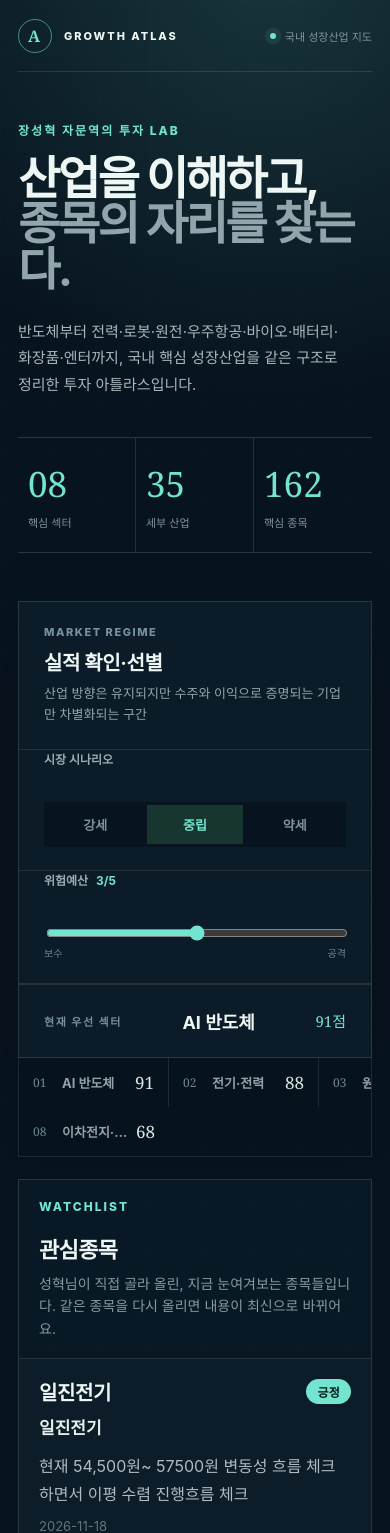
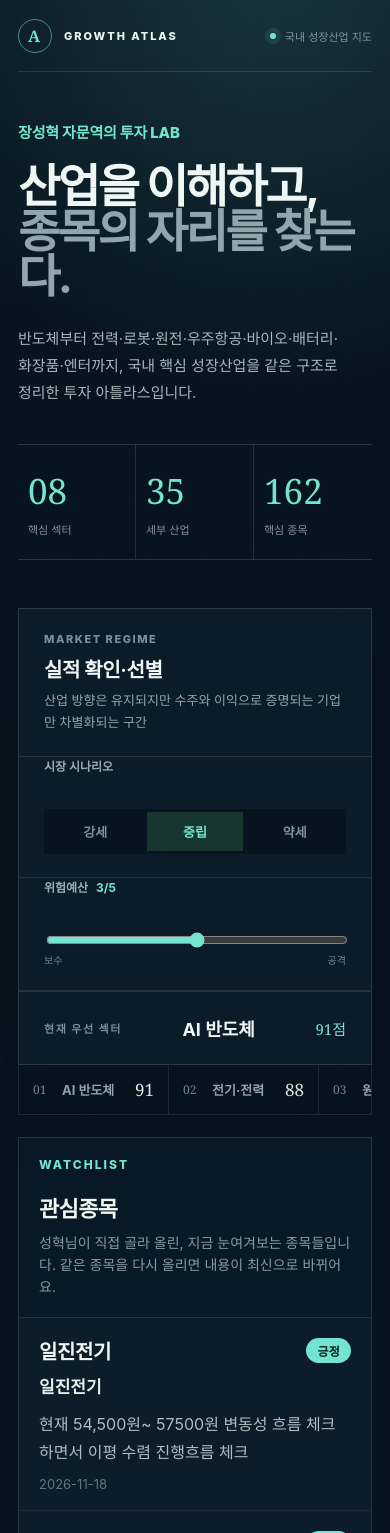
Before and after one commit to addroo003-coder/STOCK, a Next.js app in the folder stock-atlas-source/: page / in a window 390 px wide. Shown: the top 1533 px of the page. Built offline with nearby package versions, Linux system fonts and the light colour scheme.

Commit message:
Add files via upload

```diff
--- a/stock-atlas-source/app/globals.css
+++ b/stock-atlas-source/app/globals.css
@@ -29,6 +29,7 @@ button, a { -webkit-tap-highlight-color: transparent; }
 .hero-grid { display: grid; grid-template-columns: 1.65fr .75fr; gap: 70px; align-items: end; padding: 74px 0 48px; }
 .eyebrow { margin: 0 0 18px; color: #588276; font-size: 10px; line-height: 1; font-weight: 850; letter-spacing: .17em; }
 .hero .eyebrow { color: var(--mint); }
+.hero .eyebrow.lab-title { margin-bottom: 22px; font-size: clamp(15px, 1.6vw, 20px); line-height: 1.2; letter-spacing: -.01em; font-weight: 800; }
 .hero-copy h1 { margin: 0; max-width: 900px; font-size: clamp(44px, 6vw, 80px); line-height: .98; letter-spacing: -.055em; font-weight: 650; }
 .hero-copy h1 em { color: #92a5ad; font-style: normal; }
 .hero-copy > p:last-child { max-width: 690px; margin: 27px 0 0; color: #a8b7bc; font-size: 15px; line-height: 1.78; word-break: keep-all; }
@@ -54,7 +55,7 @@ legend b { margin-left: 5px; color: var(--mint); }
 .top-pick { display: flex; flex-direction: column; justify-content: center; }
 .top-pick strong { font-size: 18px; }
 .top-pick em { margin-top: 7px; color: var(--mint); font-family: Georgia, serif; font-size: 15px; font-style: normal; }
-.score-ribbon { display: grid; grid-template-columns: repeat(7, 1fr); border: 1px solid rgba(255,255,255,.1); border-top: 0; }
+.score-ribbon { display: grid; grid-template-columns: repeat(8, 1fr); border: 1px solid rgba(255,255,255,.1); border-top: 0; }
 .score-ribbon button { min-width: 0; display: grid; grid-template-columns: 22px 1fr auto; gap: 7px; align-items: center; padding: 13px 14px; border: 0; border-right: 1px solid rgba(255,255,255,.1); background: rgba(7,19,31,.74); color: #91a2a9; cursor: pointer; text-align: left; }
 .score-ribbon button:last-child { border-right: 0; }
 .score-ribbon button:hover { background: rgba(114,228,207,.06); }
@@ -98,7 +99,7 @@ legend b { margin-left: 5px; color: var(--mint); }
 .search-results button strong { font-size: 12px; }
 .search-results button em { color: #859095; font-size: 9px; font-style: normal; text-align: right; }
 .search-results > p { margin: 16px 8px; color: #7c878b; font-size: 11px; }
-.sector-tabs { display: grid; grid-template-columns: repeat(7, 1fr); border-top: 1px solid #b8c2bf; border-bottom: 1px solid #b8c2bf; }
+.sector-tabs { display: grid; grid-template-columns: repeat(8, 1fr); border-top: 1px solid #b8c2bf; border-bottom: 1px solid #b8c2bf; }
 .sector-tabs button { --accent: var(--mint); min-width: 0; padding: 20px 14px; border: 0; border-right: 1px solid #d2d8d6; background: transparent; text-align: left; cursor: pointer; position: relative; }
 .sector-tabs button:last-child { border-right: 0; }
 .sector-tabs button::after { content: ""; position: absolute; left: 0; right: 100%; bottom: -1px; height: 3px; background: var(--accent); transition: .22s ease; }
@@ -379,7 +380,7 @@ legend { color: #9aabb2; font-size: 12px; }
   .top-pick { grid-column: 1 / -1; border-top: 1px solid rgba(255,255,255,.1); border-right: 0; flex-direction: row; align-items: center; justify-content: space-between; }
   .top-pick > span { margin: 0; }
   .top-pick em { margin: 0; }
-  .score-ribbon { overflow-x: auto; grid-template-columns: repeat(7, minmax(150px, 1fr)); }
+  .score-ribbon { overflow-x: auto; grid-template-columns: repeat(8, minmax(150px, 1fr)); }
   .segment-grid { grid-template-columns: repeat(2, 1fr); }
   .detail-grid { grid-template-columns: 1fr 1.25fr; }
   .scenario-card { grid-column: 1 / -1; border-top: 1px solid rgba(255,255,255,.12); border-right: 0 !important; }
```
